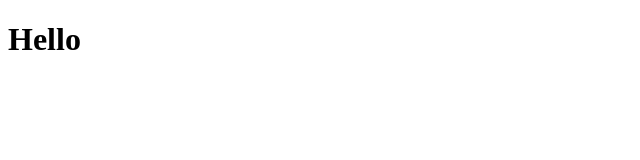
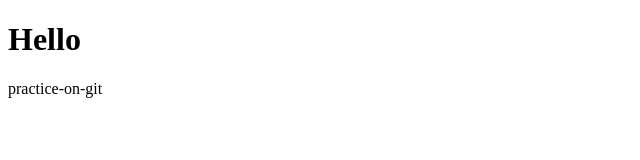
Before and after one commit to Aksume/pra-on-git, a plain HTML site: page index.html in a window 1280 px wide. Shown: the whole page, without its empty margins (0-640 px from the left). Drawn offline with Linux system fonts and the light colour scheme.

Commit message:
added pharagraph

```diff
--- a/index.html
+++ b/index.html
@@ -7,5 +7,6 @@
 </head>
 <body>
     <h1>Hello </h1>
+    <p>practice-on-git</p>
 </body>
 </html>
```
